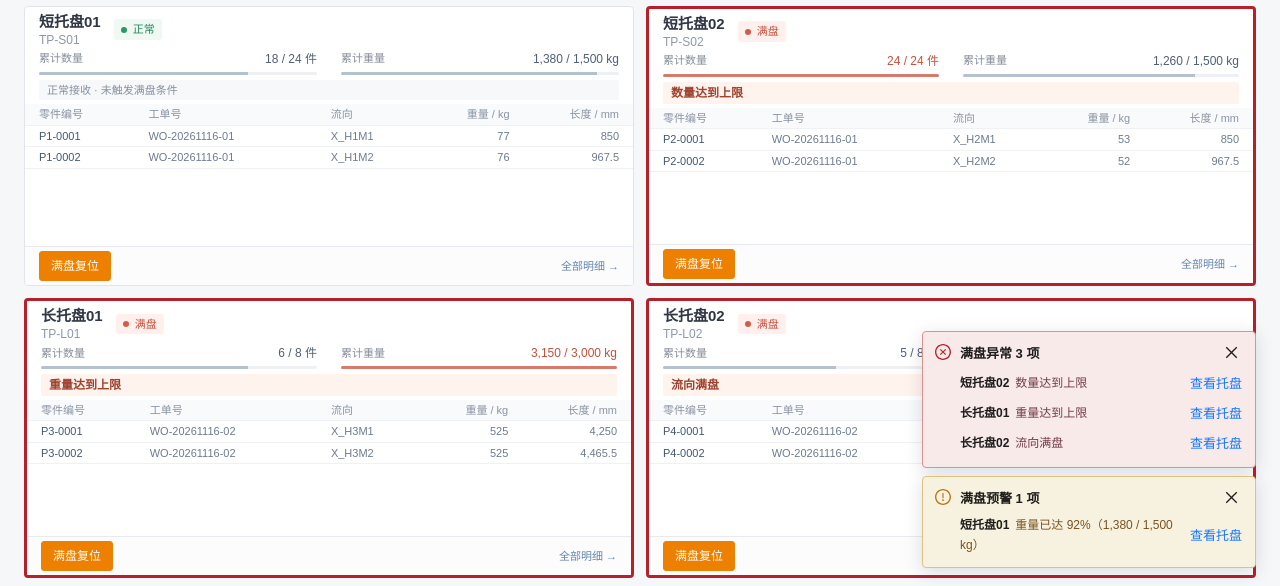
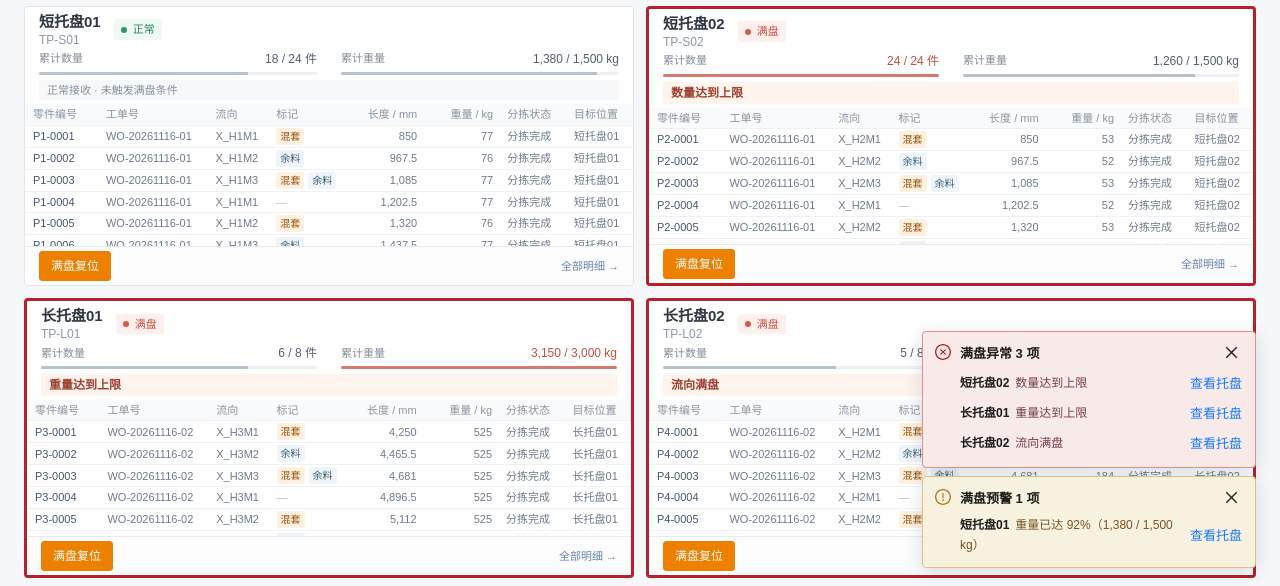
Before and after one commit to lshqwertyuiop/Pallet-Management-Module, a plain HTML site: page index.html in a window 1280 px wide. Shown: the part 214-800 px from the top of the page. Drawn offline with Linux system fonts and the light colour scheme.

Commit message:
Align pallet tables with approved field specifications

```diff
--- a/app.js
+++ b/app.js
@@ -37,7 +37,7 @@
     const retained = p.reasons.includes('数量达到上限') && p.parts.length < limit.count ||
       p.reasons.includes('重量达到上限') && p.weight < limit.weight;
     const note = p.allowance ? '已允许额外 1 件，等待分拣接收' : p.pending ? '1 件正在入盘，完成前不可复位' : retained && !p.fullAlarmAcknowledged ? '此前已触发容量报警' : '';
-    const rows = p.parts.slice(0, 3).map(part => `<tr><td>${escapeHTML(part.id)}</td><td>${escapeHTML(part.workOrderNo)}</td><td>${escapeHTML(part.flow)}</td><td class="numeric">${formatPartWeight(part.weight)}</td><td class="numeric">${format(part.length)}</td></tr>`).join('');
+    const rows = p.parts.slice(0, 6).map(part => `<tr><td>${escapeHTML(part.id)}</td><td>${escapeHTML(part.workOrderNo)}</td><td>${escapeHTML(part.flow)}</td><td>${partMarkTags(part)}</td><td class="numeric">${format(part.length)}</td><td class="numeric">${formatPartWeight(part.weight)}</td><td>分拣完成</td><td>${p.name}</td></tr>`).join('');
     const receivingStatus = p.clearedAlarmReasons.length ? '满盘报警已解除 · 恢复收件' : '正常接收 · 未触发满盘条件';
     const reasons = p.reasons.length ? p.reasons : [receivingStatus];
     const reasonText = escapeHTML(reasons.join('；'));
@@ -47,7 +47,7 @@
       <div class="workbench-heading"><div class="workbench-identity"><div><h2 id="workbench-${p.id}">${p.name}</h2><div class="workbench-number">${escapeHTML(p.number)}</div></div>${statusHTML(p)}</div></div>
       <div class="workbench-metrics">${metric('累计数量', p.parts.length, limit.count, '件')}${metric('累计重量', p.weight, limit.weight, 'kg')}</div>
       <div class="workbench-reason ${alarmStyle}" title="${reasonText}"><span>${displayedReason}</span>${note ? `<span class="workbench-note">${escapeHTML(note)}</span>` : ''}</div>
-      <div class="workbench-preview"><table class="workbench-table" aria-label="${p.name}零件摘要"><thead><tr><th>零件编号</th><th>工单号</th><th>流向</th><th class="numeric">重量 / kg</th><th class="numeric">长度 / mm</th></tr></thead><tbody>${rows || '<tr><td colspan="5" class="workbench-empty">空托盘 · 等待零件入盘</td></tr>'}</tbody></table></div>
+      <div class="workbench-preview" tabindex="0" role="region" aria-label="${p.name}零件概览"><table class="workbench-table" aria-label="${p.name}零件摘要"><thead><tr><th>零件编号</th><th>工单号</th><th>流向</th><th>标记</th><th class="numeric">长度 / mm</th><th class="numeric">重量 / kg</th><th>分拣状态</th><th>目标位置</th></tr></thead><tbody>${rows || '<tr><td colspan="8" class="workbench-empty">空托盘 · 等待零件入盘</td></tr>'}</tbody></table></div>
       <div class="workbench-footer"><div class="workbench-actions" role="group" aria-label="${p.name}操作">
         <button class="btn" data-action="one" data-id="${p.id}" hidden ${locked || !p.latched || p.allowance ? 'disabled' : ''}>再加一件</button>
         <button class="btn" data-action="continue" data-id="${p.id}" hidden ${locked || p.allowMixedFlow || p.allowance ? 'disabled' : ''}>${p.allowMixedFlow ? '已启用不限流向' : '继续装盘（不限流向）'}</button>
@@ -94,14 +94,14 @@
   }
   function partRows(parts, start = 0, historical = false) {
     return parts.map((p, i) => {
-      const weight = historical ? '' : `<td class="numeric">${formatPartWeight(p.weight)}</td>`;
+      const nesting = historical ? `<td>${escapeHTML(p.nestingName || '—')}</td>` : '';
       const times = historical
         ? `<td>${formatSortTime(p.sortStartedAt) || '—'}</td><td>${formatSortTime(p.sortReportedAt) || '—'}</td>`
         : '';
-      return `<tr><td>${String(start + i + 1).padStart(2, '0')}</td><td class="part-id">${escapeHTML(p.id)}</td><td>${escapeHTML(p.workOrderNo)}</td><td><span class="flow">${escapeHTML(p.flow)}</span></td><td class="mark">${partMarkTags(p)}</td><td>${escapeHTML(p.ship)}</td><td>${escapeHTML(p.section)}</td><td>${escapeHTML(p.program)}</td><td>${escapeHTML(p.profile)}</td><td>${escapeHTML(p.material)}</td>${weight}<td class="numeric">${format(p.length)}</td>${times}</tr>`;
+      return `<tr><td>${String(start + i + 1).padStart(2, '0')}</td><td class="part-id">${escapeHTML(p.id)}</td><td>${escapeHTML(p.workOrderNo)}</td>${nesting}<td><span class="flow">${escapeHTML(p.flow)}</span></td><td class="mark">${partMarkTags(p)}</td><td>${escapeHTML(p.profile)}</td><td>${escapeHTML(p.material)}</td><td class="numeric">${format(p.length)}</td><td class="numeric">${formatPartWeight(p.weight)}</td>${times}</tr>`;
     }).join('');
   }
-  const emptyRow = (title, note, columns = 12) => `<tr><td colspan="${columns}" class="empty"><strong>${title}</strong>${note}</td></tr>`;
+  const emptyRow = (title, note, columns = 9) => `<tr><td colspan="${columns}" class="empty"><strong>${title}</strong>${note}</td></tr>`;
   function renderRows() {
     const parts = filteredParts(), totalPages = Math.max(1, Math.ceil(parts.length / pageSize)); page = Math.min(page, totalPages);
     const start = (page - 1) * pageSize;
@@ -140,7 +140,7 @@
     const record = store.history[historyIndex];
     $('history-title').textContent = record ? `${record.name} · ${record.number}` : '历史盘内零件';
     $('history-caption').textContent = record ? `装载批次 ${record.cycle} · ${record.parts.length} 件 · 归档原因：${record.reasons.join('；') || '手工吊装换盘'}` : '选择历史托盘查看其全部零件';
-    $('history-rows').innerHTML = record && record.parts.length ? partRows(record.parts, 0, true) : emptyRow(record ? '该历史托盘无零件' : '暂无历史明细', '历史明细与当前托盘分开保存。', 13);
+    $('history-rows').innerHTML = record && record.parts.length ? partRows(record.parts, 0, true) : emptyRow(record ? '该历史托盘无零件' : '暂无历史明细', '历史明细与当前托盘分开保存。', 12);
     $('export-history').disabled = !record?.parts.length;
   }
   function renderAll() {
@@ -379,14 +379,14 @@
     } catch (error) { $('reset-error').textContent = error.message; }
   });
   function demoPart(id, flow, length, program) {
-    return {id, workOrderNo: 'WO-20261116-03', flow, marks: [], ship: 'N1130', section: 'FC2P', program, profile: 'HP 120×7', material: 'DH36', length};
+    return {id, workOrderNo: 'WO-20261116-03', nestingName: 'NEST-DEMO-03', flow, marks: [], ship: 'N1130', section: 'FC2P', program, profile: 'HP 120×7', material: 'DH36', length};
   }
   function exportHistoryCSV(records, filename) {
-    const header = ['托盘位置', '托盘编号', '装载批次', '状态', '累计数量(件)', '累计重量(kg)', '归档时间', '零件编号', '工单号', '流向', '标记', '船号', '分段号', '程序号', '型材规格', '材质', '零件长度(mm)', '分拣开工时间', '分拣报工时间'];
-    const details = records.flatMap(p => p.parts.map(part =>
+    const header = ['托盘位置', '托盘编号', '装载批次', '状态', '累计数量(件)', '累计重量(kg)', '归档时间', '序号', '零件编号', '工单号', '套料名称', '流向', '标记', '规格', '材质', '长度 / mm', '重量 / kg', '分拣开工时间', '分拣报工时间'];
+    const details = records.flatMap(p => p.parts.map((part, index) =>
       [p.name, p.number, p.cycle, p.status, p.parts.length, p.weight, p.completedAt || '',
-        part.id, part.workOrderNo, part.flow, partMarks(part).join('、'), part.ship, part.section, part.program,
-        part.profile, part.material, part.length, formatSortTime(part.sortStartedAt), formatSortTime(part.sortReportedAt)]
+        index + 1, part.id, part.workOrderNo, part.nestingName ?? '', part.flow, partMarks(part).join('、'),
+        part.profile, part.material, part.length, part.weight ?? '', formatSortTime(part.sortStartedAt), formatSortTime(part.sortReportedAt)]
     ));
     if (!details.length) return;
     const cell = value => { let text = String(value); if (/^[=+@\-\t\r\n]/.test(text)) text = "'" + text; return '"' + text.replace(/"/g, '""') + '"'; };
--- a/index.html
+++ b/index.html
@@ -29,7 +29,7 @@
   <dialog id="detail-dialog" aria-labelledby="detail-heading"><section class="detail-panel" aria-labelledby="detail-heading">
     <div class="detail-heading"><div class="detail-title"><h2 id="detail-heading">盘内零件</h2><span class="separator"></span><span class="detail-id" id="detail-id"></span><span id="detail-status"></span></div><div class="detail-dialog-actions"><button class="btn" type="button" data-close="detail-dialog">关闭</button></div></div>
     <form class="filterbar" id="filter-form"><label class="field">搜索<input id="keyword" placeholder="请输入" autocomplete="off"></label><label class="field">流向<select id="flow-filter"><option value="">全部</option></select></label><label class="field">船号<select id="ship-filter"><option value="">全部</option></select></label><label class="field">标记<select id="mark-filter"><option value="">全部</option><option value="混套">混套</option><option value="余料">余料</option><option value="none">未标记</option></select></label><div class="filter-buttons"><button class="btn primary" type="submit">查询</button><button class="btn" id="reset" type="button">重置</button></div><span class="result-count" id="result-count"></span></form>
-    <div class="table-wrap"><table aria-label="当前托盘零件明细"><thead><tr><th>序号</th><th>零件编号</th><th>工单号</th><th>流向</th><th class="mark">标记</th><th>船号</th><th>分段号</th><th>程序号</th><th>型材规格</th><th>材质</th><th class="numeric">零件重量 / kg</th><th class="numeric"><button class="sort-button" id="sort-length" title="按零件长度排序">零件长度 / mm <span class="sort-glyph">↕</span></button></th></tr></thead><tbody id="part-rows"></tbody></table></div>
+    <div class="table-wrap"><table aria-label="当前托盘零件明细"><thead><tr><th>序号</th><th>零件编号</th><th>工单号</th><th>流向</th><th class="mark">标记</th><th>规格</th><th>材质</th><th class="numeric"><button class="sort-button" id="sort-length" title="按零件长度排序">长度 / mm <span class="sort-glyph">↕</span></button></th><th class="numeric">重量 / kg</th></tr></thead><tbody id="part-rows"></tbody></table></div>
     <div class="table-footer"><span id="table-summary"></span><div class="pagination" aria-label="分页"><span id="page-range"></span><button class="page-btn" id="prev" aria-label="上一页">‹</button><span id="page-buttons" style="display:flex;gap:7px"></span><button class="page-btn" id="next" aria-label="下一页">›</button><select id="page-size" aria-label="每页条数"><option value="10">10 条 / 页</option><option value="20">20 条 / 页</option><option value="50">50 条 / 页</option></select></div></div>
   </section></dialog></section>
   <section role="tabpanel" aria-labelledby="history-tab" id="history-panel" hidden><div class="history-toolbar"><label class="field">托盘编号<input id="history-search" placeholder="查询历史托盘编号" autocomplete="off"></label>
@@ -38,7 +38,7 @@
     <button class="btn" id="clear-history-dates" type="button">清除日期</button>
     <span class="subtitle" id="history-date-status" role="status"></span>
     <button class="btn" id="export-filtered-history" type="button" disabled>导出明细</button>
-  </div><div class="history-layout"><div class="history-list" id="history-list"></div><div class="detail-panel"><div class="detail-heading"><div><h2 id="history-title">历史盘内零件</h2><p class="detail-caption" id="history-caption"></p></div><button class="btn" id="export-history" disabled>导出历史明细</button></div><div class="table-wrap"><table aria-label="历史托盘零件明细"><thead><tr><th>序号</th><th>零件编号</th><th>工单号</th><th>流向</th><th class="mark">标记</th><th>船号</th><th>分段号</th><th>程序号</th><th>型材规格</th><th>材质</th><th class="numeric">零件长度 / mm</th><th>分拣开工时间</th><th>分拣报工时间</th></tr></thead><tbody id="history-rows"></tbody></table></div></div></div></section>
+  </div><div class="history-layout"><div class="history-list" id="history-list"></div><div class="detail-panel"><div class="detail-heading"><div><h2 id="history-title">历史盘内零件</h2><p class="detail-caption" id="history-caption"></p></div><button class="btn" id="export-history" disabled>导出历史明细</button></div><div class="table-wrap"><table aria-label="历史托盘零件明细"><thead><tr><th>序号</th><th>零件编号</th><th>工单号</th><th>套料名称</th><th>流向</th><th class="mark">标记</th><th>规格</th><th>材质</th><th class="numeric">长度 / mm</th><th class="numeric">重量 / kg</th><th>分拣开工时间</th><th>分拣报工时间</th></tr></thead><tbody id="history-rows"></tbody></table></div></div></div></section>
 </main>
 <div class="toast" id="toast" role="status" hidden></div>
 <dialog id="settings-dialog" aria-labelledby="settings-title">
--- a/pallet-model.js
+++ b/pallet-model.js
@@ -51,7 +51,10 @@
     const sortStartedAt = sortingTime(part.sortStartedAt, '分拣开工时间');
     const sortReportedAt = sortingTime(part.sortReportedAt, '分拣报工时间');
     if (sortStartedAt && sortReportedAt && sortReportedAt < sortStartedAt) throw new Error('分拣报工时间不能早于开工时间');
-    return {...part, flow, workOrderNo: workOrderNo.trim(), sortStartedAt, sortReportedAt};
+    const {nestingName, ...fields} = part;
+    const normalized = {...fields, flow, workOrderNo: workOrderNo.trim(), sortStartedAt, sortReportedAt};
+    if (typeof nestingName === 'string' && nestingName.trim()) normalized.nestingName = nestingName.trim();
+    return normalized;
   }
   function cuttingJob(current) {
     if (!current || typeof current.taskId !== 'string' || !current.taskId.trim()) throw new Error('请输入零件的唯一任务编号');
@@ -339,6 +342,7 @@
             id: `P${p + 1}-${String(i + 1).padStart(4, '0')}`,
             packageId: p < 2 ? 'CP-20260917-01' : 'CP-20260917-02',
             workOrderNo: p < 2 ? 'WO-20261116-01' : 'WO-20261116-02',
+            nestingName: p < 2 ? 'NEST-DEMO-01' : 'NEST-DEMO-02',
             flow: `X_H${[1, 2, 3, 2][p]}M${i % 3 + 1}`,
             marks: [['混套'], ['余料'], ['混套', '余料'], []][i % 4],
             ship: i % 5 === 4 ? 'N1131' : 'N1130',
--- a/pallet-page.css
+++ b/pallet-page.css
@@ -184,16 +184,24 @@ body .workbench-reason.full > span:first-child {
   font-size: 12px;
   font-weight: 600;
 }
-body .workbench-preview { min-height: 0; overflow: visible; }
-body .workbench-table { min-width: 0; table-layout: fixed; }
+body .workbench-preview { min-height: 0; overflow: auto; }
+body .workbench-preview:focus-visible { outline: 2px solid #e27400; outline-offset: -2px; }
+body .workbench-table { min-width: 600px; table-layout: fixed; }
 body .workbench-table th, body .workbench-table td {
   height: clamp(21px, 3.3vh, 34px);
-  padding: 2px 14px;
+  padding: 2px 8px;
   overflow: hidden;
   text-overflow: ellipsis;
 }
-body .workbench-table th:nth-child(2) { width: 30%; }
-body .workbench-table th:nth-child(3) { width: 16%; }
+body .workbench-table th { position: sticky; top: 0; z-index: 1; }
+body .workbench-table .numeric { padding-inline: 3px 6px; }
+body .workbench-table th:nth-child(1) { width: 12%; }
+body .workbench-table th:nth-child(2) { width: 18%; }
+body .workbench-table th:nth-child(3) { width: 10%; }
+body .workbench-table th:nth-child(4) { width: 13%; }
+body .workbench-table th:nth-child(5), body .workbench-table th:nth-child(6) { width: 12.5%; }
+body .workbench-table th:nth-child(7), body .workbench-table th:nth-child(8) { width: 11%; }
+body .workbench-table .part-mark { font-size: 10px; padding-inline: 4px; }
 body .workbench-table td.workbench-empty { height: clamp(42px, 8vh, 88px); }
 body .workbench-footer { padding: 6px 14px; gap: 6px; }
 body .workbench-actions .btn { min-height: 30px; line-height: 28px; }
@@ -265,6 +273,11 @@ body .part-mark + .part-mark { margin-left: 4px; }
 body .part-mark-mixed { background: #fff0df; color: #934e08; }
 body .part-mark-remnant { background: #eef4f9; color: #385c76; }
 
+@media (min-width: 781px) and (min-height: 600px) {
+  body:has(#current-panel:not([hidden])) { height: 100dvh; }
+  body:has(#current-panel:not([hidden])) main, body #current-panel { min-height: 0; }
+  body .pallet-grid { min-height: 0; grid-auto-rows: minmax(0, 1fr); }
+}
 @media (min-width: 781px) and (max-height: 820px) {
   body .workbench-heading { padding-top: 6px; padding-bottom: 3px; }
   body .workbench-identity h2 { line-height: 18px; }
@@ -272,7 +285,6 @@ body .part-mark-remnant { background: #eef4f9; color: #385c76; }
   body .workbench-metrics { padding-bottom: 5px; }
   body .workbench .meter { margin-top: 4px; }
   body .workbench-reason { min-height: 20px; margin-bottom: 4px; padding-block: 2px; }
-  body .workbench-table tbody tr:nth-child(n+3) { display: none; }
   body .workbench-table th, body .workbench-table td { height: 21px; }
   body .workbench-table td.workbench-empty { height: 42px; }
   body .workbench-footer { padding-block: 4px; }
@@ -282,7 +294,6 @@ body .part-mark-remnant { background: #eef4f9; color: #385c76; }
   body .station-bar .tab { padding-block: 5px 6px; }
   body .pallet-grid { gap: 8px; }
   body .workbench-heading { padding-block: 4px 2px; }
-  body .workbench-table tbody tr:nth-child(n+2) { display: none; }
   body .workbench-table th, body .workbench-table td, body .workbench-table td.workbench-empty { height: 19px; }
   body .workbench-footer { padding-block: 3px; }
 }
```
